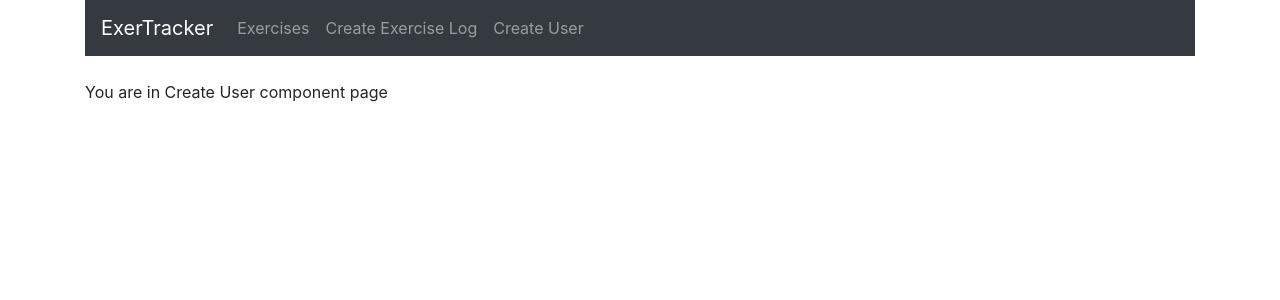
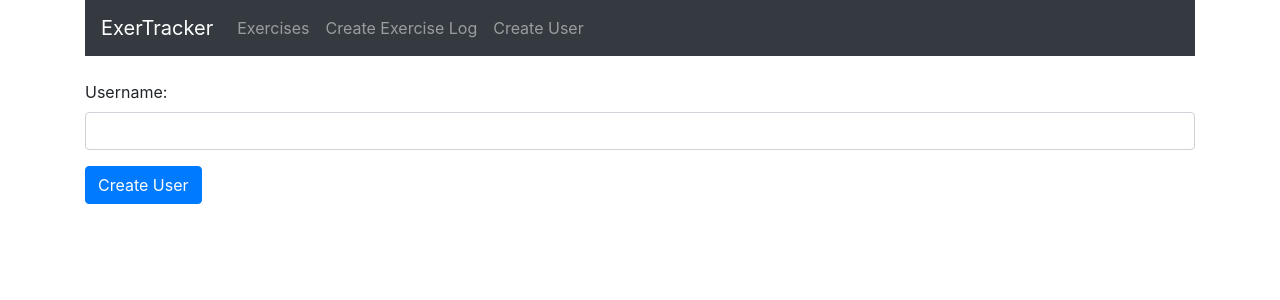
Before and after one commit to siddhesh-athalekar/mern-exercise-tracker, a React (Create React App) app: page /user in a window 1280 px wide. Shown: the top 300 px of the page. Built offline with nearby package versions, Linux system fonts and the light colour scheme; the HTML template or start-up script is replaced by a standard one.

Commit message:
Implemented Create User component with dummy data

```diff
--- a/src/components/create-user.component.js
+++ b/src/components/create-user.component.js
@@ -1,10 +1,54 @@
 import React from "react"
 
 export default class CreateUser extends React.Component{
+    constructor(props){
+        super(props)
+
+        this.onChangeUsername = this.onChangeUsername.bind(this)
+        this.onSubmit = this.onSubmit.bind(this)
+
+        this.state = {
+            username: ''
+        }
+    }
+
+    onChangeUsername(e){
+        this.setState({
+            username: e.target.value
+        })
+    }
+
+    onSubmit(e){
+        e.preventDefault()
+
+        const user = {
+            username: this.state.username
+        }
+
+        console.log('created user = ', user)
+        this.setState({
+            username: ''
+        })
+    }
+
     render(){
         return(
             <div>
-                You are in Create User component page
+                <form onSubmit={this.onSubmit}>
+                    <div className='form-group'>
+                        <label>Username: </label>
+                        <input
+                            type='text'
+                            required
+                            className='form-control'
+                            value={this.state.username}
+                            onChange={this.onChangeUsername}
+                        />
+                    </div>
+                    <div className='form-group'>
+                        <input type='submit' value='Create User' className='btn btn-primary' />
+                    </div>
+                </form>
             </div>
         )
     }
```
